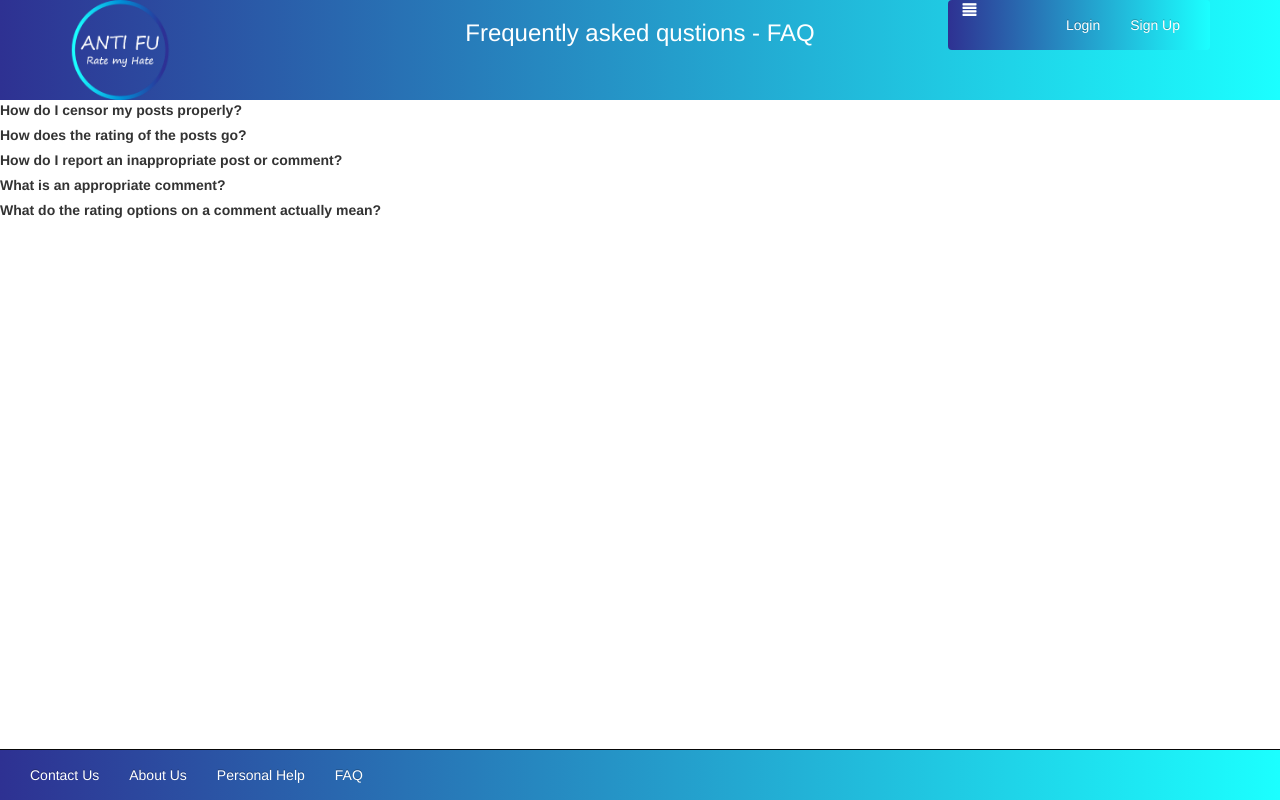
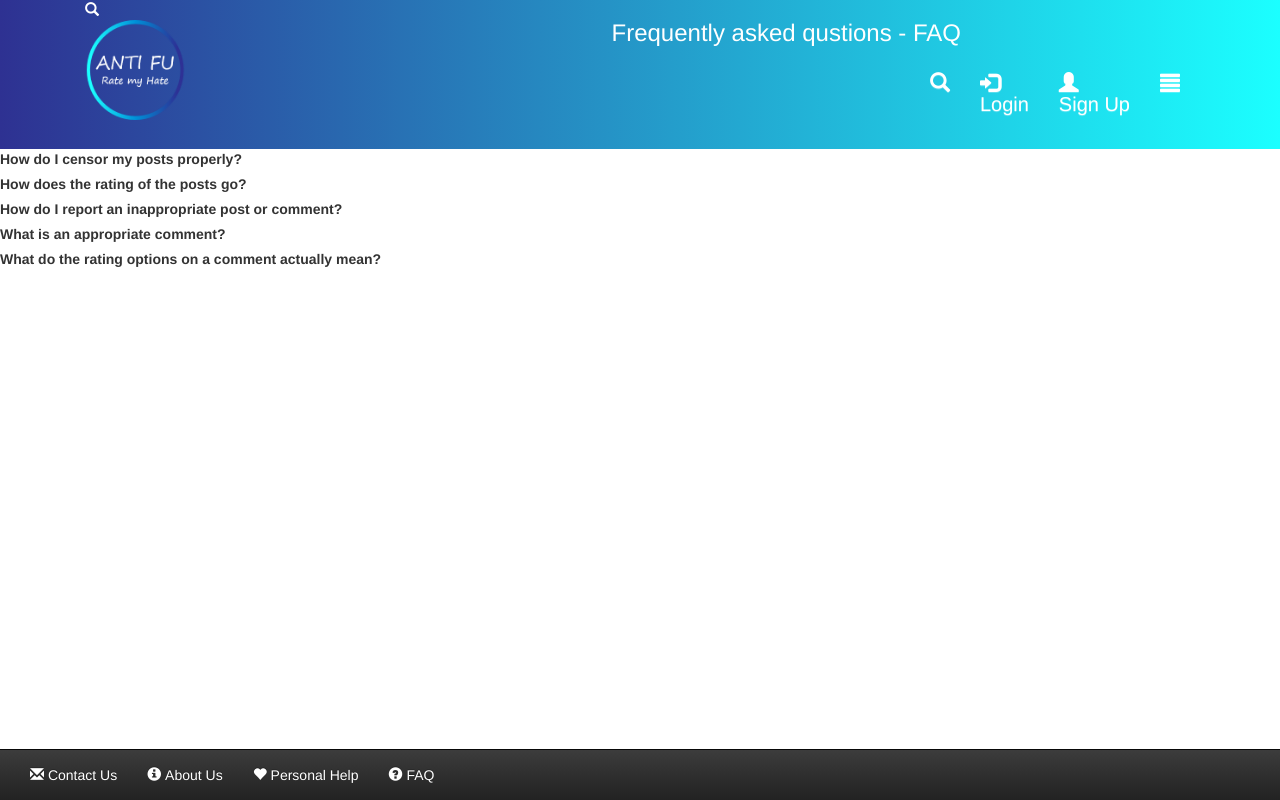
Before and after one commit to SteffNeu/itech_project, a Django app: page /antifu/faq/ in a window 1280 px wide. Run offline with Django 3.2, Linux system fonts and the light colour scheme; some libraries are stand-ins or nearby versions.

Commit message:
change in base, still shitty though

```diff
--- a/static/css/base.css
+++ b/static/css/base.css
@@ -7,8 +7,41 @@
 }
 
 .navbar-background {
-  background: ##0b7ac8!important; /* for browser that don't support gradient*/ /*TODO change to this color*/
-  background: linear-gradient(-90deg, #1bffff, #2e3192)!important;
+  background: transparent; /* for browser that don't support gradient*/ /*TODO change to this color*/
+  background: transparent;
+}
+
+header .navbar {
+  border: none!important;
+  font-size: 20px;
+}
+.navbar-bottom a{
+  overflow: hidden;
+  div {
+    display: inline;
+  }
+}
+
+@media (max-width:550px){
+  .navbar-bottom a {
+    font-size: 0px !important;
+  }
+  .navbar-bottom a span {
+    font-size: 20px !important;
+  }
+}
+
+@grid-breakpoints{
+  // Extra small screen / phone
+  xs: 500px,
+  // Small screen / phone
+  sm: 689px,
+  // Medium screen / tablet
+  md: 768px,
+  // Large screen / desktop
+  lg: 992px,
+  // Extra large screen / wide desktop
+  xl: 1200px
 }
 
 .text-white{
--- a/templates/antifu/base.html
+++ b/templates/antifu/base.html
@@ -19,42 +19,77 @@
 		</title>
 	</head>
 	<body>
-		<header classs="main-header" id="baseHeader">
+		<header class="main-header" id="baseHeader">
       <div class="container">
+				<div class="fixed-top">
         <div class="row" > <!--w3-light-blue-->
-					<div class="col-sm-3 col-xs-3 header-left">
+					<div class ="col-sm-3 col-xs-3">
+						<div class="row">
+					<!-- logo column -->
+							<div class="col-sm-3 col-xs-12 header-left">
+								<div class ="col-sm-3 col-xs-3">
+									<a class="search"><span class="glyphicon glyphicon-search text-white"></span></a>
+								</div>
+								<div class ="col-sm-9 col-xs-hidden">
 									<a href="{% url 'home' %}">
 										<img src="{%static "images/logo.png"%}"alt ="Logo" width="100" height="100"/>
 									</a>
 								</div>
-
-					<div class = "col-sm-6 xs-hidden header-center">
+							</div>
+						</div>
+					</div>
+					<div class ="col-sm-9 col-xs-9">
+						<div class="row xs-hidden">
+							<div class = "col-sm-12 xs-hidden header-center">
 								<h3 class="text-center">
 									{% block header_block %}
 									Making the world a better place one comment at the time
 									{% endblock %}
 								</h3>
 							</div>
-
-					<div class="col-sm-3 col-xs-9 header-center">
-                        <nav class="footer navbar navbar-inverse navbar-background " style="border: none!important;">
+						</div>
+						<div class="row">
+							<div class="col-sm-12 col-xs-12 header-center">
+		              <nav class="footer navbar navbar-background"style="border: none!important">
 	                  <div class="container-fluid">
-                                <ul class="nav navbar-nav" style="float: left;">
-                                   <li class="dropdown"><span class="glyphicon glyphicon-align-justify text-white"></span></li>
-                                </ul>
 	                      <ul class="nav navbar-nav" style="float: right;">
+													<li class="text-white">
+														<a class="search"><span class="glyphicon glyphicon-search text-white"></span></a>
+													</li>
 													 {% if user.is_authenticated %}
-                                       <li><a class="text-white" href="{% url 'auth_logout' %}">Logout</a> </li>
+															 <li>
+																 <a class="text-white" href="{% url 'auth_logout' %}">
+																	 <span class="glyphicon glyphicon-log-out"></span>
+																	 <div class="hidden-xs"> Logout</div>
+																 </a>
+															 </li>
 	                         {% else %}
-                                       <li><a class="text-white" href="{% url 'auth_login' %}">Login</a> </li>
-                                       <li><a class="text-white" href="{% url 'registration_register' %}">Sign Up</a> </li>
+	                             <li>
+																 <a class="text-white" href="{% url 'auth_login' %}">
+																	 <span class="glyphicon glyphicon-log-in"></span>
+																	 <div class="hidden-xs"> Login</div>
+																 </a>
+															 </li>
+															 <li>
+																 <a class="text-white" href="{% url 'registration_register' %}">
+																	 <span class="glyphicon glyphicon-user"></span>
+																	 <div class="hidden-xs"> Sign Up</div>
+																 </a>
+															 </li>
 	                         {% endif %}
+													<li class="text-white">
+ 														<a class="dropdown">
+															<span class="glyphicon glyphicon-align-justify text-white"></span>
+														</a>
+ 													</li>
 												</ul>
 	                   </div>
 		              </nav>
 							</div>
 						</div>
-
+					</div>
+        </div>
+				</div>
       </div>
 
 		</header>
@@ -69,12 +104,24 @@
 
         <div>
             <nav class="footer navbar-fixed-bottom navbar navbar-inverse navbar-background">
-                <div class="container-fluid">
-                    <ul class="nav navbar-nav" style="float:inside">
-                       <li><a class="text-white" href="{% url 'contactUs' %}">Contact Us</a></li>
-                       <li><a class="text-white" href="{% url 'aboutUs' %}">About Us</a></li>
-                       <li><a class="text-white" href="{% url 'personalHelp' %}">Personal Help</a></li>
-                       <li><a class="text-white override-hover" href="{% url 'FAQ' %}">FAQ</a></li>
+                <div class="container-fluid text-center">
+                    <ul class="nav navbar-nav navbar-bottom" style="float:inside">
+                       <li><a class="text-white" href="{% url 'contactUs' %}">
+												 <span class="glyphicon glyphicon-envelope"></span>
+												 <div class="hidden-xs"> Contact Us</div>
+											 </a></li>
+                       <li><a class="text-white" href="{% url 'aboutUs' %}">
+												 <span class="glyphicon glyphicon-info-sign"></span>
+												 <div class="hidden-xs"> About Us</div>
+											 </a></li>
+                       <li><a class="text-white" href="{% url 'personalHelp' %}">
+												 <span class="glyphicon glyphicon-heart"></span>
+												 <div class="hidden-xs"> Personal Help</div>
+											 </a></li>
+                       <li><a class="text-white override-hover" href="{% url 'FAQ' %}">
+												 <span class="glyphicon glyphicon-question-sign"></span>
+												 <div class="hidden-xs"> FAQ</div>
+											 </a></li>
                     </ul>
                  </div>
             </nav>
--- a/templates/registration/login.html
+++ b/templates/registration/login.html
@@ -1,4 +1,6 @@
+{% extends 'antifu/base.html' %}
 {% block body_block %}
+  <div class="container text-center">
     <h1>Login</h1>
     <form method="post" action=".">
         {% csrf_token %}
@@ -10,4 +12,5 @@
         Not a member?
         <a href="{% url 'registration_register' %}">Register</a>
     </p>
+  </div>
 {% endblock %}
```
Lines whose indentation alone changed are shown as unchanged.
